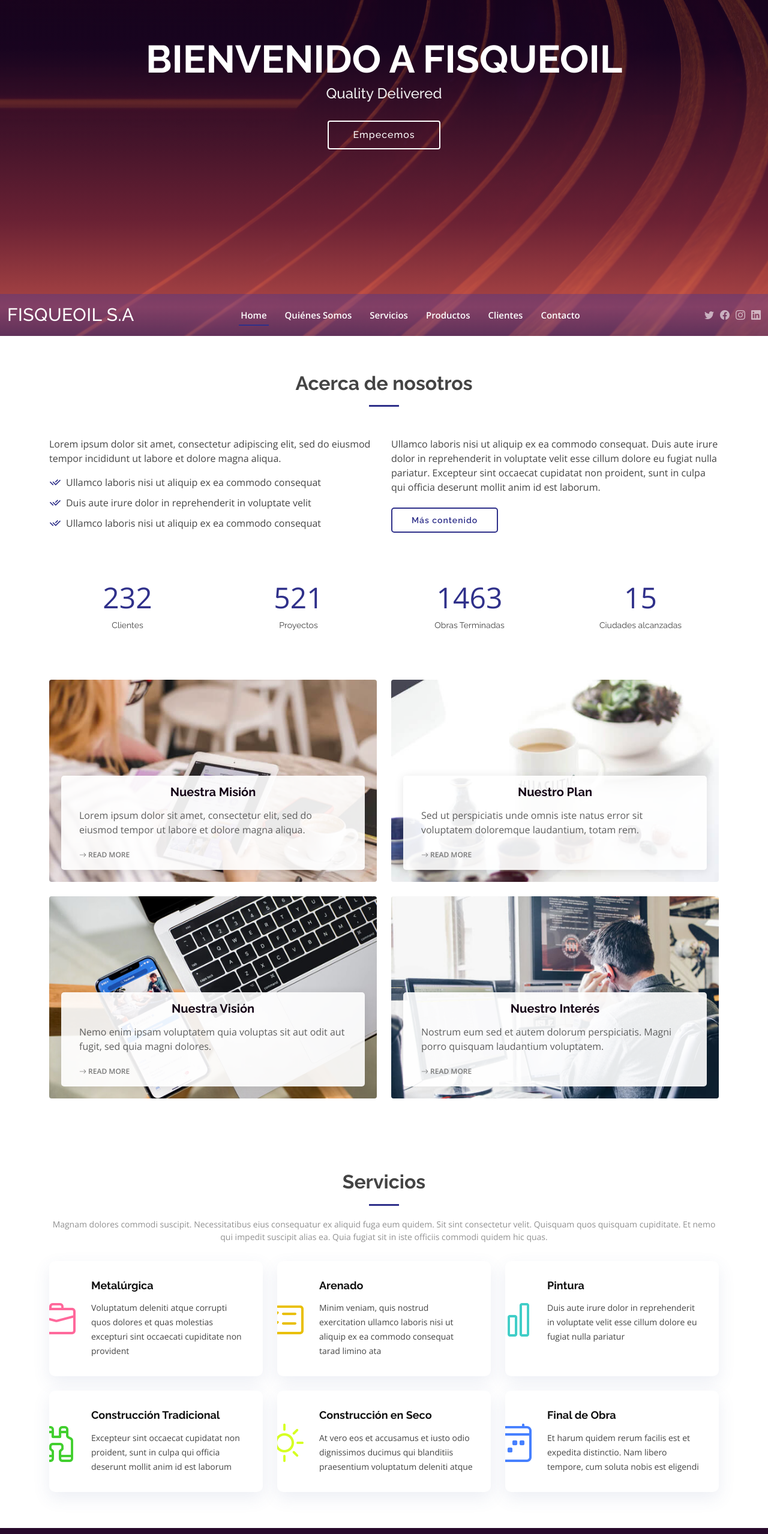
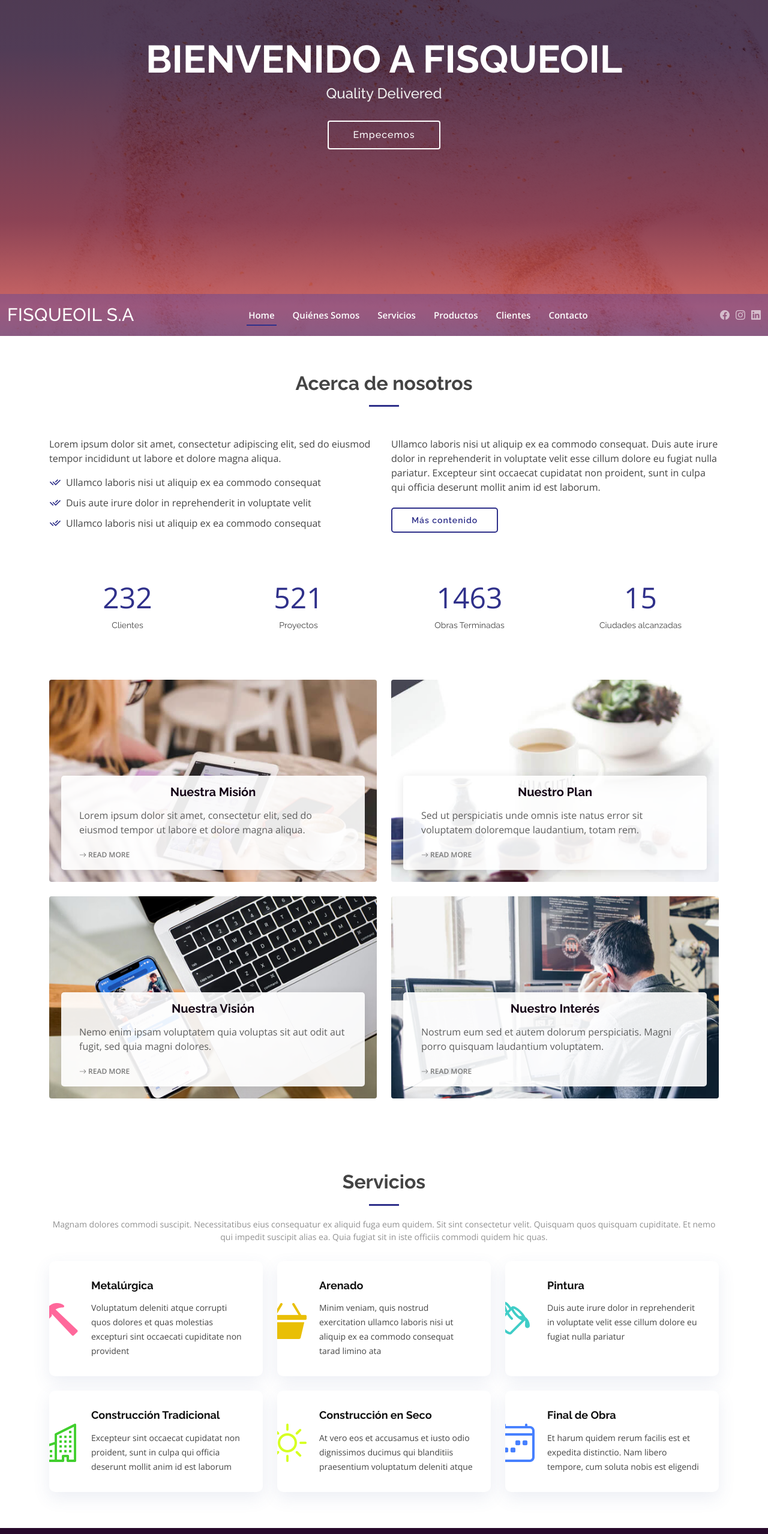
Before and after one commit to EzeMGodoy/fisqueOil1, a plain HTML site: page index.html in a window 1280 px wide. Shown: the part 240-2797 px from the top of the page at 60% size. Drawn offline with nearby package versions, Linux system fonts and the light colour scheme.

Commit message:
Subiendo archivos

```diff
--- a/assets/css/style.css
+++ b/assets/css/style.css
@@ -387,7 +387,7 @@ h1, h2, h3, h4, h5, h6 {
 #hero {
   width: 100%;
   height: 100vh;
-  background: url("../img/hero-bg.jpg") top center;
+  background: url("../img/pexels-karolina-grabowska-4046718.jpg") top center;
   background-size: cover;
   position: relative;
   margin-bottom: -70px;
@@ -400,6 +400,7 @@ h1, h2, h3, h4, h5, h6 {
 #hero:before {
   content: "";
   background: rgba(21, 5, 23, 0.5) linear-gradient(rgba(26, 0, 33, 0.5) 0%, rgba(26, 0, 33, 0.5) 5%, rgba(38, 6, 51, 0.5) 40%, rgba(147, 47, 69, 0.7) 76%, rgba(236, 97, 93, 0.7) 94%, rgba(236, 97, 93, 0.5) 100%) repeat scroll 0% 0%;
+  /* background: rgba(237, 232, 238, 0.5) linear-gradient(rgba(240, 230, 243, 0.5) 0%, rgba(138, 127, 141, 0.5) 5%, rgba(38, 6, 51, 0.5) 40%, rgba(204, 171, 178, 0.7) 76%, rgba(161, 133, 133, 0.7) 94%, rgba(224, 186, 185, 0.5) 100%) repeat scroll 0% 0%; */
   position: absolute;
   bottom: 0;
   top: 0;
@@ -663,7 +664,7 @@ section {
 }
 .services .icon {
   position: absolute;
-  left: -20px;
+  left: -15px;
   top: calc(50% - 30px);
 }
 .services .icon i {
--- a/index.html
+++ b/index.html
@@ -85,10 +85,9 @@
         <!-- .navbar -->
 
         <div class="header-social-links d-flex align-items-center">
-          <a href="#" class="twitter"><i class="bi bi-twitter"></i></a>
-          <a href="#" class="facebook"><i class="bi bi-facebook"></i></a>
-          <a href="#" class="instagram"><i class="bi bi-instagram"></i></a>
-          <a href="#" class="linkedin"><i class="bi bi-linkedin"></i></a>
+          <a href="https://www.facebook.com/" class="facebook" target="_blank"><i class="bi bi-facebook"></i></a>
+          <a href="https://www.instagram.com/" class="instagram" target="_blank"><i class="bi bi-instagram"></i></a>
+          <a href="https://www.linkedin.com/" class="linkedin" target="_blank"><i class="bi bi-linkedin"></i></a>
         </div>
       </div>
     </header>
@@ -280,7 +279,7 @@
             <div class="col-lg-4 col-md-6">
               <div class="icon-box">
                 <div class="icon">
-                  <i class="bi bi-briefcase" style="color: #ff689b"></i>
+                  <i class="bi bi-hammer" style="color: #ff689b"></i>
                 </div>
                 <h4 class="title"><a href="">Metalúrgica</a></h4>
                 <p class="description">
@@ -292,7 +291,7 @@
             <div class="col-lg-4 col-md-6 mt-4 mt-md-0">
               <div class="icon-box">
                 <div class="icon">
-                  <i class="bi bi-card-checklist" style="color: #e9bf06"></i>
+                  <i class="bi bi-basket3-fill" style="color: #e9bf06"></i>
                 </div>
                 <h4 class="title"><a href="">Arenado</a></h4>
                 <p class="description">
@@ -305,7 +304,7 @@
             <div class="col-lg-4 col-md-6 mt-4 mt-lg-0">
               <div class="icon-box">
                 <div class="icon">
-                  <i class="bi bi-bar-chart" style="color: #3fcdc7"></i>
+                  <i class="bi bi-paint-bucket" style="color: #3fcdc7"></i>
                 </div>
                 <h4 class="title"><a href="">Pintura</a></h4>
                 <p class="description">
@@ -317,7 +316,7 @@
             <div class="col-lg-4 col-md-6 mt-4">
               <div class="icon-box">
                 <div class="icon">
-                  <i class="bi bi-binoculars" style="color: #41cf2e"></i>
+                  <i class="bi bi-building" style="color: #41cf2e"></i>
                 </div>
                 <h4 class="title"><a href="">Construcción Tradicional</a></h4>
                 <p class="description">
@@ -1102,11 +1101,9 @@
           </div>
 
           <div class="social-links">
-            <a href="#" class="twitter"><i class="bx bxl-twitter"></i></a>
-            <a href="#" class="facebook"><i class="bx bxl-facebook"></i></a>
-            <a href="#" class="instagram"><i class="bx bxl-instagram"></i></a>
-            <a href="#" class="google-plus"><i class="bx bxl-skype"></i></a>
-            <a href="#" class="linkedin"><i class="bx bxl-linkedin"></i></a>
+            <a href="https://www.facebook.com/" class="facebook" target="_blank"><i class="bx bxl-facebook"></i></a>
+            <a href="https://www.instagram.com/" class="instagram" target="_blank"><i class="bx bxl-instagram"></i></a>
+            <a href="https://www.linkedin.com/" class="linkedin" target="_blank"><i class="bx bxl-linkedin"></i></a>
           </div>
         </div>
       </div>
```
Also changed, not shown: assets/img/pexels-karolina-grabowska-4046718.jpg (added).
